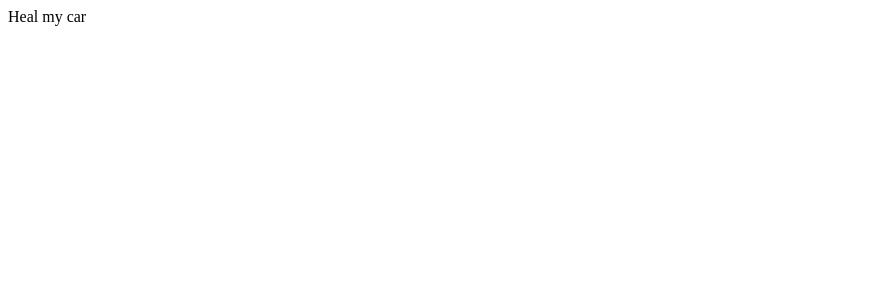
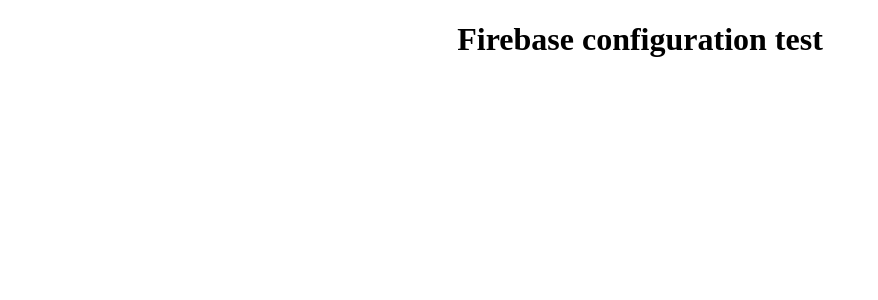
Before and after one commit to infoshareacademy/jfdzr6-team-placeholders, a React (Vite) app in the folder heal-my-car/: page / in a window 1280 px wide. Shown: the top 300 px of the page, without its empty margins (0-878 px from the left). Built offline with nearby package versions, Linux system fonts and the light colour scheme; no server answers; the database is empty.

Commit message:
firebase configuration

```diff
--- a/heal-my-car/index.html
+++ b/heal-my-car/index.html
@@ -4,7 +4,7 @@
     <meta charset="UTF-8" />
     <link rel="icon" type="image/svg+xml" href="/src/favicon.svg" />
     <meta name="viewport" content="width=device-width, initial-scale=1.0" />
-    <title>Vite App</title>
+    <title>Heal my car</title>
   </head>
   <body>
     <div id="root"></div>
--- a/heal-my-car/package.json
+++ b/heal-my-car/package.json
@@ -8,7 +8,7 @@
     "preview": "vite preview"
   },
   "dependencies": {
-    "firebase": "^9.8.1",
+    "firebase": "^9.8.2",
     "react": "^18.0.0",
     "react-dom": "^18.0.0",
     "react-router-dom": "^6.3.0"
--- a/heal-my-car/src/App.jsx
+++ b/heal-my-car/src/App.jsx
@@ -1,5 +1,22 @@
+import { db } from "./firebase";
+import { collection, getDocs } from "firebase/firestore";
+import { useEffect } from "react";
+
 function App() {
-  return "Heal my car";
+  useEffect(() => {
+    getRepairs();
+  });
+
+  const getRepairs = () => {
+    const collection0 = collection(db, "repairs");
+    getDocs(collection0).then((QuerySnapshot) => {
+      QuerySnapshot.docs.forEach((doc) => {
+        console.log("zlecenie naprawy", doc.data());
+      });
+    });
+  };
+
+  return <h1 style={{ textAlign: "center" }}>Firebase configuration test</h1>;
 }
 
 export default App;
```
Also changed, not shown: heal-my-car/src/main.jsx (+7 -8 lines), 2 other files (tests, documents, lock files or other folders).
